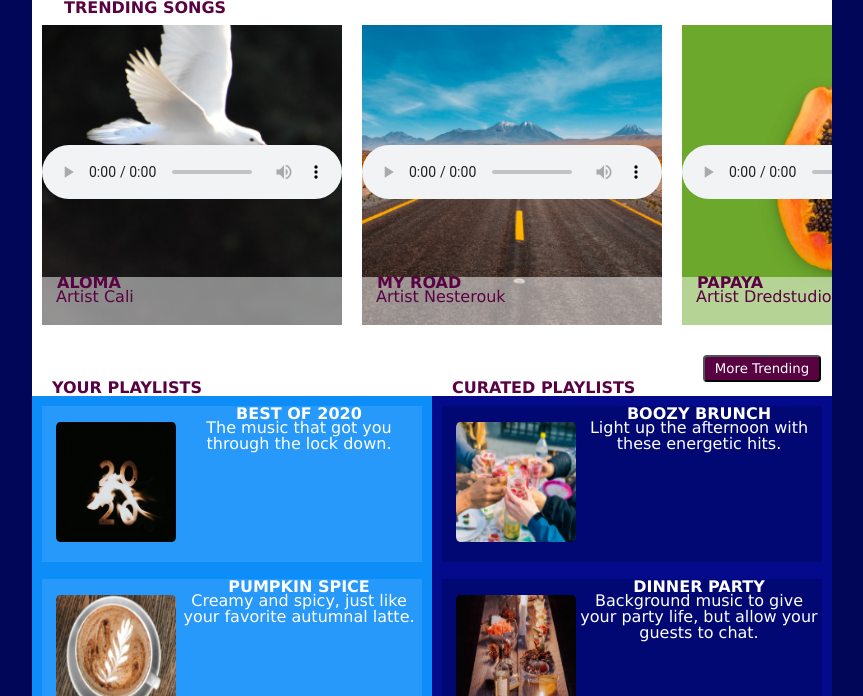
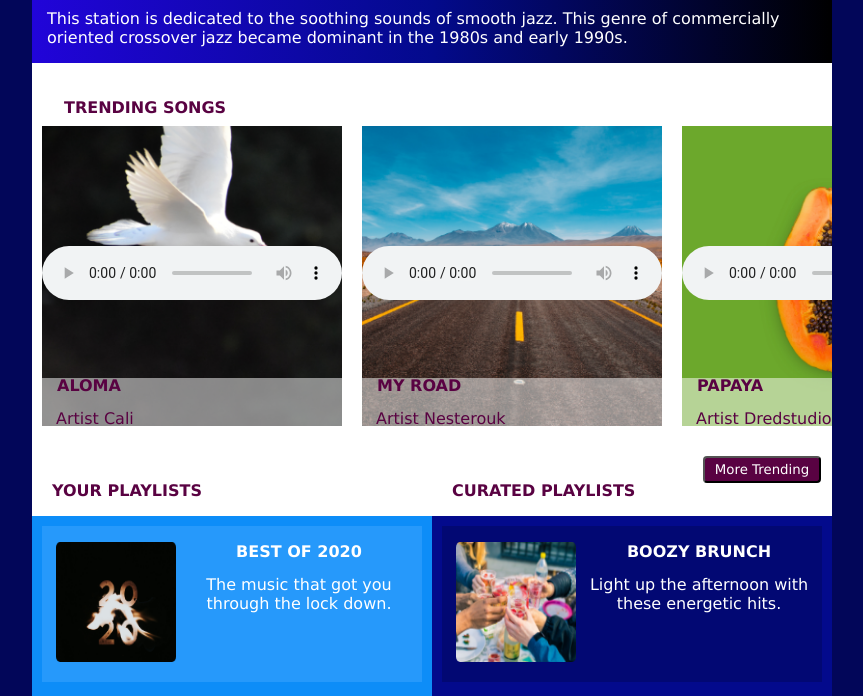
Before and after one commit to gquinte2/MAINSTREAM, a plain HTML site: page index.html in a window 1280 px wide. Shown: the part 104-800 px from the top of the page, without its empty margins (208-1071 px from the left). Drawn offline with Linux system fonts and the light colour scheme.

Commit message:
Update main.css

```diff
--- a/main.css
+++ b/main.css
@@ -1,53 +1,3 @@
-/* http://meyerweb.com/eric/tools/css/reset/
-v2.0 | 20110126
-License: none (public domain)
-*/
-html, body, div, span, applet, object, iframe,
-h1, h2, h3, h4, h5, h6, p, blockquote, pre,
-a, abbr, acronym, address, big, cite, code,
-del, dfn, em, img, ins, kbd, q, s, samp,
-small, strike, strong, sub, sup, tt, var,
-b, u, i, center,
-dl, dt, dd, ol, ul, li,
-fieldset, form, label, legend,
-table, caption, tbody, tfoot, thead, tr, th, td,
-article, aside, canvas, details, embed,
-figure, figcaption, footer, header, hgroup,
-menu, nav, output, ruby, section, summary,
-time, mark, audio, video {
-    margin: 0;
-    padding: 0;
-    border: 0;
-    font-size: 100%;
-    font: inherit;
-    vertical-align: baseline;
-}
-/* HTML5 display-role reset for older browsers */
-article, aside, details, figcaption, figure,
-footer, header, hgroup, menu, nav, section {
-    display: block;
-}
-body {
-    line-height: 1;
-}
-ol, ul {
-    list-style: none;
-}
-blockquote, q {
-    quotes: none;
-}
-blockquote:before, blockquote:after,
-q:before, q:after {
-    content: '';
-    content: none;
-}
-table {
-    border-collapse: collapse;
-    border-spacing: 0;
-}
-
-
-
 
 @media screen and (max-width: 376px){
     html{
```
